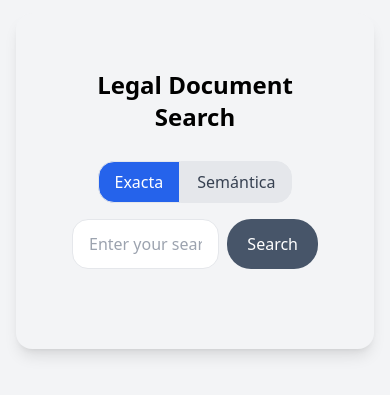
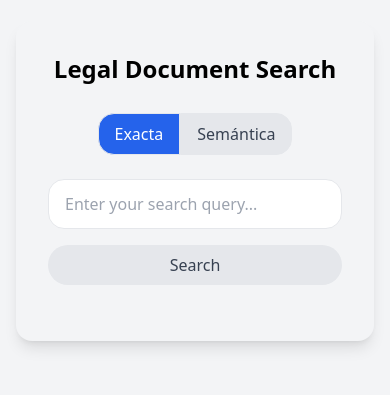
Before and after one commit to LeonHecht/search, a React (Vite) app in the folder frontend/: page / in a window 390 px wide. Shown: the part 241-636 px from the top of the page. Built offline with nearby package versions, Linux system fonts and the light colour scheme.

Commit message:
improve mobile design

```diff
--- a/frontend/src/App.jsx
+++ b/frontend/src/App.jsx
@@ -65,29 +65,33 @@ export default function App() {
 
 
   return (
-    <div className="min-h-screen flex items-center justify-center p-4 bg-gray-100">
-      <div className="w-full max-w-xl bg-gray-100 p-14 rounded-2xl shadow-lg">
+    <div className="min-h-screen flex items-center justify-center bg-gray-100">
+      <div className="container mx-auto px-4 py-8">
+        <div className="w-full max-w-xl mx-auto bg-gray-100 p-8 md:p-14 rounded-2xl shadow-lg">
           <h1 className="text-2xl font-bold mb-4 text-center mb-7">Legal Document Search</h1>
           {/* Toggle between BM25 (Exacta) and Transformer (Semantica) */}
           <div className="flex justify-center mb-4">
             <button
               onClick={() => setUseTransformer(false)}
-            className={`px-4 py-2 rounded-l-2xl border ${!useTransformer ? 'bg-blue-600 text-white' : 'bg-gray-200 text-gray-700'}`}
+              className={`px-4 py-2 rounded-l-2xl border hover:shadow transition-colors ${!useTransformer ? 'bg-blue-600 text-white' : 'bg-gray-200 text-gray-700'}`}
             >
               Exacta
             </button>
             <button
               onClick={() => setUseTransformer(true)}
-            className={`px-4 py-2 rounded-r-2xl border ${useTransformer ? 'bg-blue-600 text-white' : 'bg-gray-200 text-gray-700'}`}
+              className={`px-4 py-2 rounded-r-2xl border hover:shadow transition-colors ${useTransformer ? 'bg-blue-600 text-white' : 'bg-gray-200 text-gray-700'}`}
             >
               Semántica
             </button>
           </div>
-        <div className="flex gap-2">
+          {/* 3) Make input+button stack on mobile */}
+          <div className="mt-6 flex flex-col sm:flex-row gap-4">
             <div className={`input-wrapper flex-grow relative ${query ? 'caret-hidden' : ''}`}>
               <input
                 type="text"
-              className="w-full py-3 px-4 border rounded-2xl focus:outline-none focus:placeholder-transparent hover:bg-gray-50 transition-colors"
+                className="w-full py-3 px-4 border rounded-2xl
+                            focus:outline-none focus:placeholder-transparent
+                            hover:bg-gray-50 transition-colors"
                 placeholder="Enter your search query..."
                 value={query}
                 onChange={(e) => setQuery(e.target.value)}
@@ -96,7 +100,7 @@ export default function App() {
             </div>
               <button
                 onClick={handleSearch}
-              className="py-1 px-5 bg-slate-600 rounded-3xl hover:bg-slate-500 disabled:opacity-50 transition-colors hover:shadow text-white"
+                className="flex-shrink-0 px-6 py-2 text-gray-700 bg-gray-200 rounded-3xl hover:bg-gray-100 transition-colors hover:shadow hover:text-gray-800"
                 disabled={loading}
               >
                 {loading ? 'Searching...' : 'Search'}
@@ -125,7 +129,7 @@ export default function App() {
                     href={res.download_url}
                     target="_blank"
                     rel="noreferrer"
-                  className="inline-block mt-3 px-4 py-2 bg-slate-600 text-white rounded hover:bg-slate-500 text-sm"
+                    className="inline-block mt-3 px-4 py-2 text-gray-700 bg-gray-200 rounded hover:bg-gray-100 transition-colors hover:shadow hover:text-gray-800"
                   >
                     Download Full Case
                   </a>
@@ -135,5 +139,6 @@ export default function App() {
           </ul>
         </div>
       </div>
+    </div>
   );
 }
```
Also changed, not shown: 2 other files (tests, documents, lock files or other folders). Lines whose indentation alone changed are shown as unchanged.
